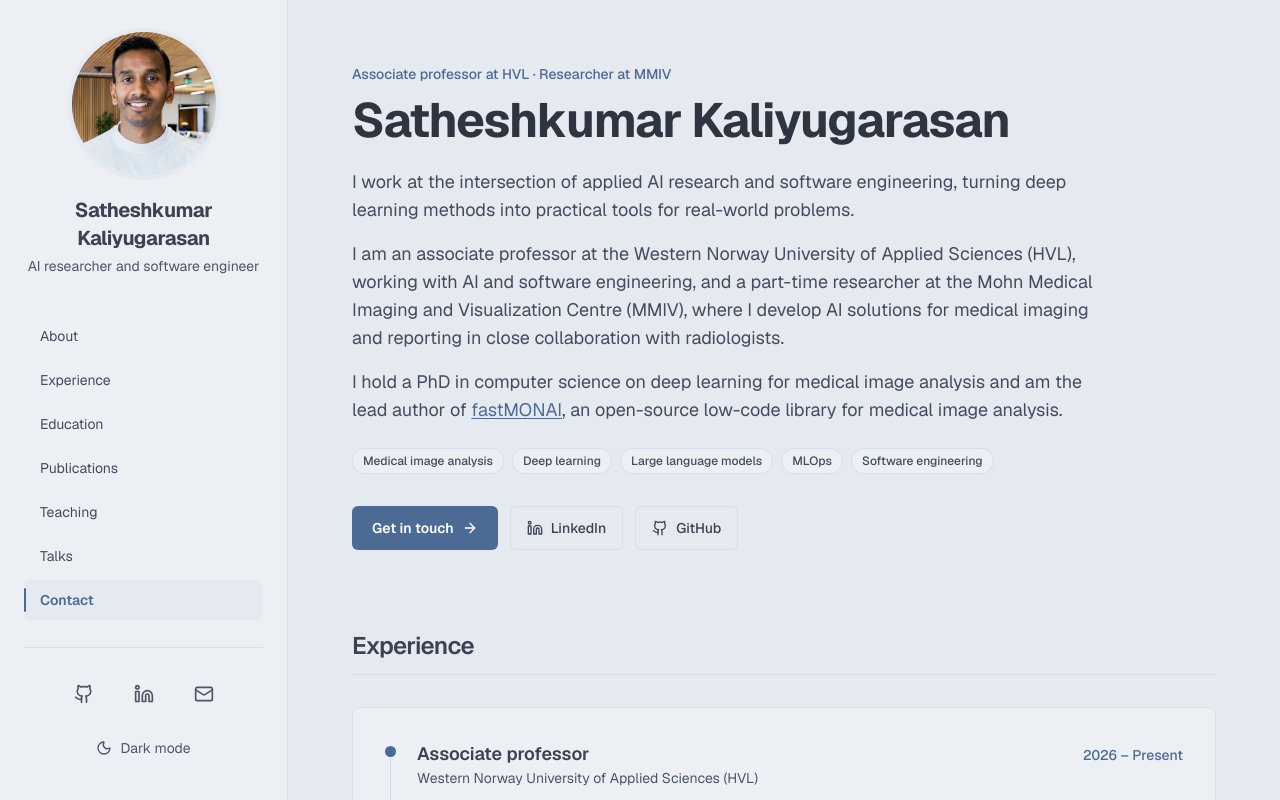
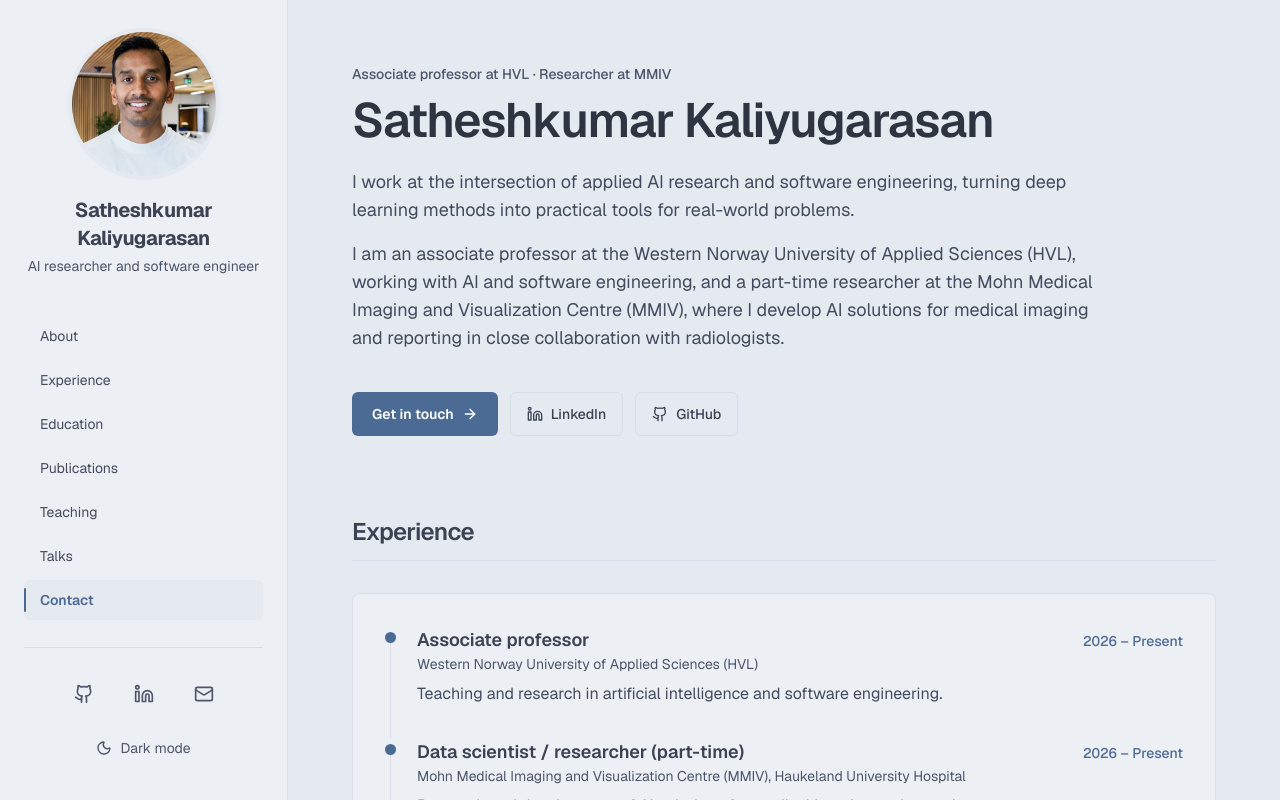
Before and after one commit to skaliy/skaliy.github.io, a Next.js app: page / in a window 1280 px wide. Shown: the top 800 px of the page. Built offline with nearby package versions, Linux system fonts and the light colour scheme.

Commit message:
Simplify the About section
Remove the PhD and fastMONAI paragraph and the focus-area tags, and use a calmer style for the role line and name.

```diff
--- a/components/sections/AboutSection.tsx
+++ b/components/sections/AboutSection.tsx
@@ -1,5 +1,4 @@
 import { ArrowRight, Github, Linkedin } from "lucide-react"
-import { Badge } from "@/components/ui/Badge"
 import { profile } from "@/data"
 
 const secondaryLinkClass =
@@ -12,12 +11,12 @@ export const AboutSection = () => {
       aria-labelledby="about-heading"
       className="mb-16 sm:mb-20 scroll-mt-20 sm:scroll-mt-24"
     >
-      <p className="text-sm font-medium text-accent dark:text-nord8 mb-3">
+      <p className="text-sm font-medium text-nord3 dark:text-nord4 mb-3">
         Associate professor at HVL · Researcher at MMIV
       </p>
       <h1
         id="about-heading"
-        className="text-3xl sm:text-4xl xl:text-5xl font-bold tracking-tight text-nord0 dark:text-nord6 mb-6 text-balance"
+        className="text-3xl sm:text-4xl xl:text-5xl font-semibold tracking-tight text-nord0 dark:text-nord6 mb-6 text-balance"
       >
         {profile.name}
       </h1>
@@ -33,30 +32,9 @@ export const AboutSection = () => {
           Mohn Medical Imaging and Visualization Centre (MMIV), where I develop AI solutions for
           medical imaging and reporting in close collaboration with radiologists.
         </p>
-        <p>
-          I hold a PhD in computer science on deep learning for medical image analysis and am
-          the lead author of{" "}
-          <a
-            href="https://github.com/MMIV-ML/fastMONAI"
-            target="_blank"
-            rel="noopener noreferrer"
-            className="text-accent dark:text-nord8 underline underline-offset-2 hover:no-underline focus-visible:outline-none focus-visible:ring-2 focus-visible:ring-accent dark:focus-visible:ring-nord8 rounded-sm"
-          >
-            fastMONAI
-          </a>
-          , an open-source low-code library for medical image analysis.
-        </p>
       </div>
 
-      <ul className="flex flex-wrap gap-2 mt-6" aria-label="Focus areas">
-        {profile.focusAreas.map((area) => (
-          <li key={area}>
-            <Badge>{area}</Badge>
-          </li>
-        ))}
-      </ul>
-
-      <div className="flex flex-wrap gap-3 mt-8">
+      <div className="flex flex-wrap gap-3 mt-10">
         <a
           href="#contact-section"
           className="inline-flex items-center gap-2 min-h-11 px-5 rounded-md bg-accent text-white dark:bg-nord8 dark:text-nord0 text-sm font-semibold hover:opacity-90 transition-opacity focus-visible:outline-none focus-visible:ring-2 focus-visible:ring-accent dark:focus-visible:ring-nord8"
--- a/components/ui/Badge.tsx
+++ /dev/null
@@ -1,13 +0,0 @@
-import { ReactNode } from "react"
-
-interface BadgeProps {
-  children: ReactNode
-}
-
-export const Badge = ({ children }: BadgeProps) => {
-  return (
-    <span className="inline-flex items-center text-xs font-medium px-2.5 py-1 rounded-full border border-nord4 bg-nord6 text-nord2 dark:border-nord3 dark:bg-nord1 dark:text-nord5">
-      {children}
-    </span>
-  )
-}
--- a/components/ui/index.ts
+++ b/components/ui/index.ts
@@ -1,5 +1,4 @@
 export * from "./Card"
-export * from "./Badge"
 export * from "./SectionHeader"
 export * from "./ShowMoreButton"
 export * from "./SocialIcons"
--- a/data/profile.ts
+++ b/data/profile.ts
@@ -7,11 +7,4 @@ export const profile = {
   languages: "Norwegian (Bokmål), Tamil, English",
   github: "https://github.com/skaliy",
   linkedin: "https://no.linkedin.com/in/satheshkumar-kaliyugarasan-75269711b",
-  focusAreas: [
-    "Medical image analysis",
-    "Deep learning",
-    "Large language models",
-    "MLOps",
-    "Software engineering",
-  ],
 }
```
